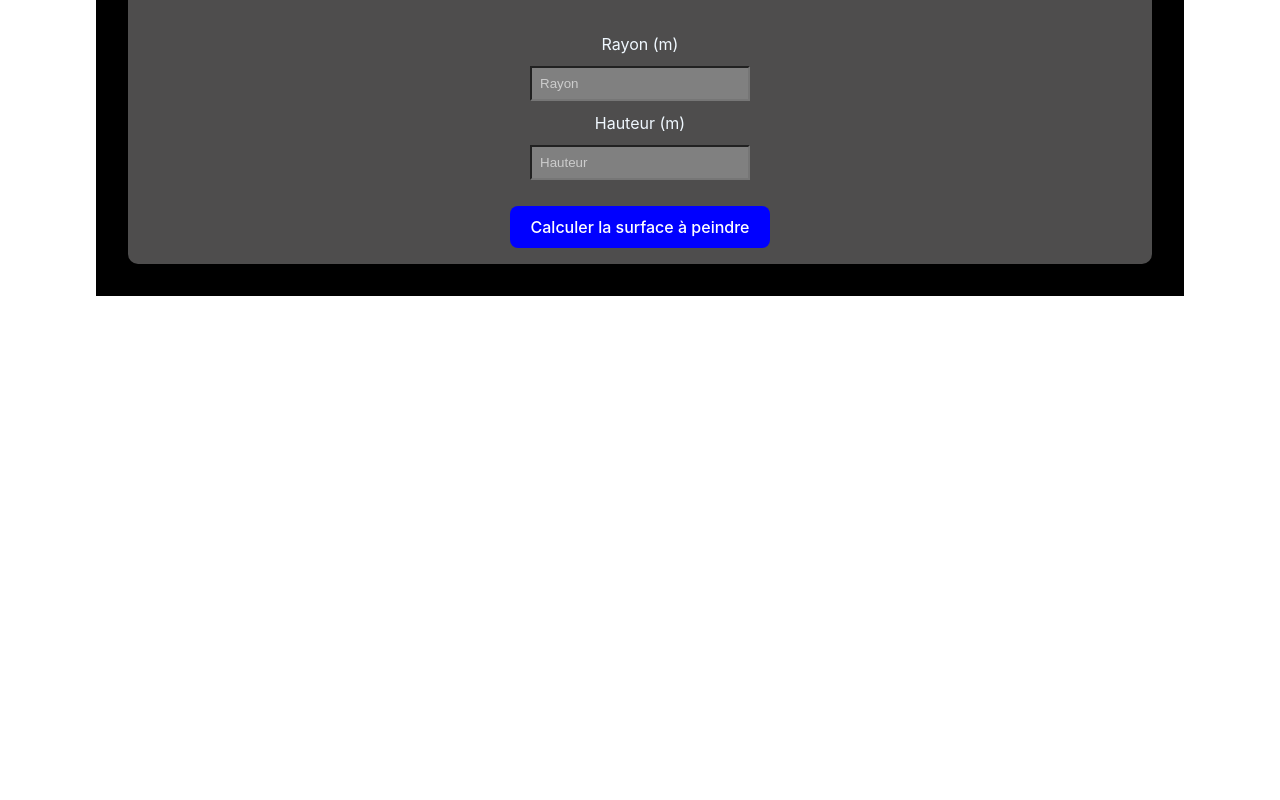
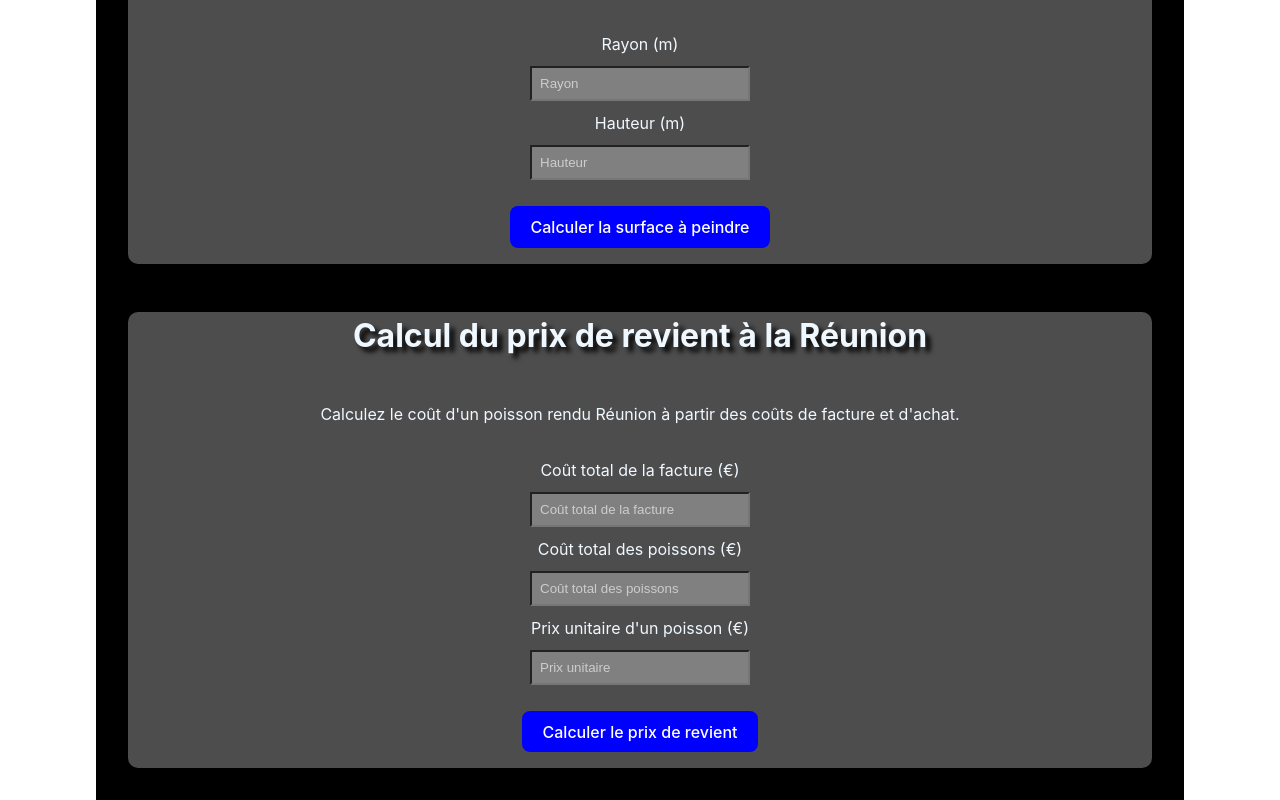
Before and after one commit to NickoDev974/AquaCalcul, a React (Vite) app: page / in a window 1280 px wide. Shown: the part 4725-5525 px from the top of the page. Before the commit the page ends 5021 px from the top, so only its background shows below. Built offline with nearby package versions, Linux system fonts and the light colour scheme.

Commit message:
ajout calcul cout de revien

```diff
--- a/src/App.jsx
+++ b/src/App.jsx
@@ -44,6 +44,13 @@ function App() {
   const [paintCylHeight, setPaintCylHeight] = useState("");
   const [surfaceToPaintCylinder, setSurfaceToPaintCylinder] = useState(null);
 
+  // États pour le calcul du prix de revient à la Réunion
+  const [totalInvoiceCost, setTotalInvoiceCost] = useState("");
+  const [totalFishCost, setTotalFishCost] = useState("");
+  const [unitPriceFish, setUnitPriceFish] = useState("");
+  const [fishCostReunion, setFishCostReunion] = useState(null);
+  const [minSellingPrice, setMinSellingPrice] = useState(null);
+
   // Calcul du volume cubique
   const calculateCubeVolume = () => {
     const volume = (cubeLength * cubeWidth * cubeHeight) / 1000; // Conversion en litres
@@ -88,6 +95,15 @@ function App() {
     const baseSurface = 2 * Math.PI * Math.pow(paintRadius, 2); // Deux bases
     const totalSurfaceCylinder = lateralSurface + baseSurface;
     setSurfaceToPaintCylinder(totalSurfaceCylinder.toFixed(2));
+  };
+
+  // Calcul du prix de revient d'un poisson à la Réunion
+  const calculateFishCostReunion = () => {
+    const result = totalInvoiceCost / (totalFishCost / unitPriceFish);
+    setFishCostReunion(result.toFixed(2));
+    // Calcul du prix de vente minimum (prix de revient * 3)
+    const sellingPrice = result * 3;
+    setMinSellingPrice(sellingPrice.toFixed(2));
   };
 
   return (
@@ -357,6 +373,57 @@ function App() {
           )}
         </article>
       </section>
+      {/* Section calcul du prix de revient à la Réunion */}
+      <section>
+        <h2>Calcul du prix de revient à la Réunion</h2>
+        <p>
+          Calculez le coût d'un poisson rendu Réunion à partir des coûts de
+          facture et d'achat.
+        </p>
+
+        <label htmlFor="totalInvoiceCost">Coût total de la facture (€)</label>
+        <input
+          id="totalInvoiceCost"
+          type="number"
+          placeholder="Coût total de la facture"
+          value={totalInvoiceCost}
+          onChange={(e) => setTotalInvoiceCost(e.target.value)}
+        />
+
+        <label htmlFor="totalFishCost">Coût total des poissons (€)</label>
+        <input
+          id="totalFishCost"
+          type="number"
+          placeholder="Coût total des poissons"
+          value={totalFishCost}
+          onChange={(e) => setTotalFishCost(e.target.value)}
+        />
+
+        <label htmlFor="unitPriceFish">Prix unitaire d'un poisson (€)</label>
+        <input
+          id="unitPriceFish"
+          type="number"
+          placeholder="Prix unitaire"
+          value={unitPriceFish}
+          onChange={(e) => setUnitPriceFish(e.target.value)}
+        />
+
+        <button onClick={calculateFishCostReunion}>
+          Calculer le prix de revient
+        </button>
+
+        {fishCostReunion && (
+          <p>
+            Le prix de revient d'un poisson à la Réunion est de{" "}
+            <span>{fishCostReunion} €</span>.
+          </p>
+        )}
+        {minSellingPrice && (
+          <p>
+            Le prix de vente minimum est de <span>{minSellingPrice} €</span>.
+          </p>
+        )}
+      </section>
     </>
   );
 }
```
